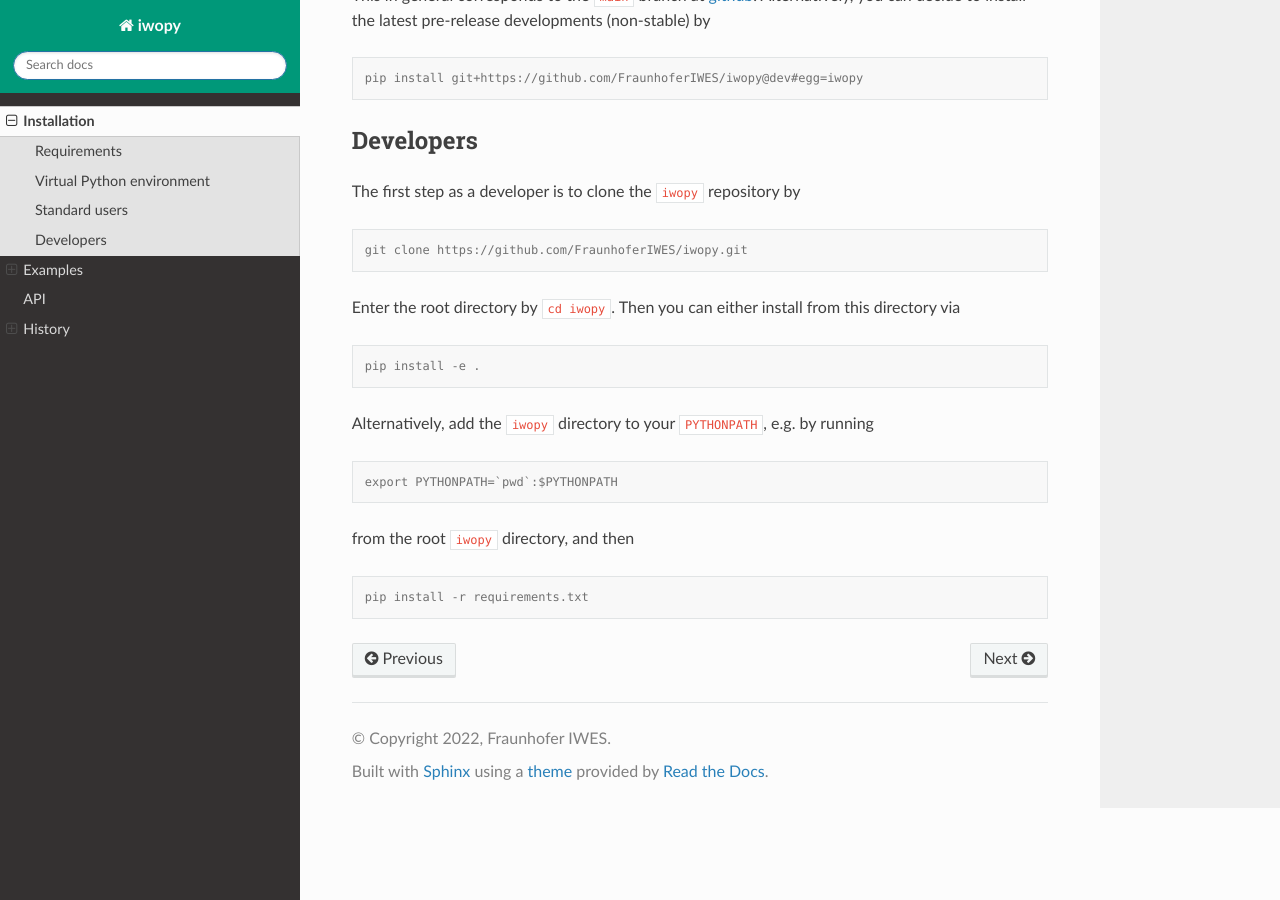
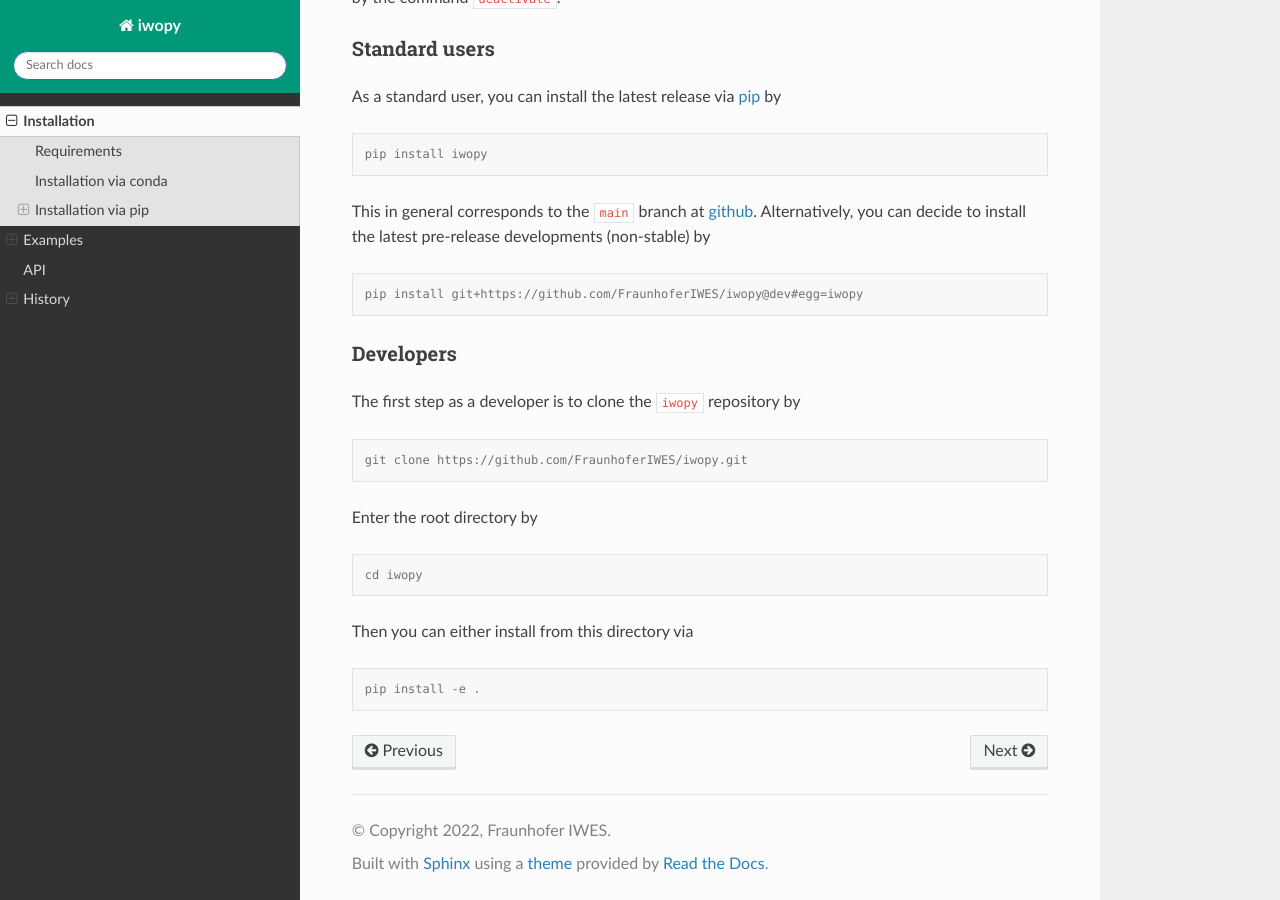
Before and after one commit to FraunhoferIWES/iwopy, a Sphinx documentation site: the page built from docs/source/installation.md, in a window 1280 px wide and 900 px high, scrolled down 1058 px. Built offline with Sphinx 7.4.7 and the Read the Docs theme 2.0.0, drawn with Linux system fonts in a browser that asks for light colours; pages that are not in the unit, such as notebooks, are missing from menus; the version number could not be read and is left out; some of the changed text lies outside the part shown.

Commit message:
updating docs: now on conda

````diff
--- a/docs/source/installation.md
+++ b/docs/source/installation.md
@@ -9,7 +9,17 @@ The supported Python versions are:
 - `Python 3.9`
 - `Python 3.10`
 
-## Virtual Python environment
+## Installation via conda
+
+The `iwopy` package is available on the channel [conda-forge](https://anaconda.org/conda-forge/iwopy). You can install the latest version by
+
+```console
+conda install -c conda-forge iwopy
+```
+
+## Installation via pip
+
+### Virtual Python environment
 
 We recommend working in a Python virtual environment and install `iwopy` there. Such an environment can be created by
 
@@ -27,7 +37,7 @@ Note that in the above commands `/path/to/my_venv` is a placeholder that should
 
 All subsequent installation commands via `pip` can then be executed directly within the active environment without changes. After your work with `iwopy` is done you can leave the environment by the command `deactivate`.
 
-## Standard users
+### Standard users
 
 As a standard user, you can install the latest release via [pip](https://pypi.org/project/iwopy/) by
 
@@ -41,7 +51,7 @@ This in general corresponds to the `main` branch at [github](https://github.com/
 pip install git+https://github.com/FraunhoferIWES/iwopy@dev#egg=iwopy
 ```
 
-## Developers
+### Developers
 
 The first step as a developer is to clone the `iwopy` repository by
 
@@ -49,20 +59,14 @@ The first step as a developer is to clone the `iwopy` repository by
 git clone https://github.com/FraunhoferIWES/iwopy.git
 ```
 
-Enter the root directory by `cd iwopy`. Then you can either install from this directory via
+Enter the root directory by
+
+```console
+cd iwopy
+```
+
+Then you can either install from this directory via
 
 ```console
 pip install -e .
 ```
-
-Alternatively, add the `iwopy` directory to your `PYTHONPATH`, e.g. by running
-
-```console
-export PYTHONPATH=`pwd`:$PYTHONPATH
-```
-
-from the root `iwopy` directory, and then
-
-```console
-pip install -r requirements.txt
-```
--- a/requirements.txt
+++ /dev/null
@@ -1,3 +0,0 @@
-numpy
-scipy
-matplotlib
````
Also changed, not shown: README.md (+19 -15 lines), docs/source/index.rst (+2 -6 lines), 1 other file.
